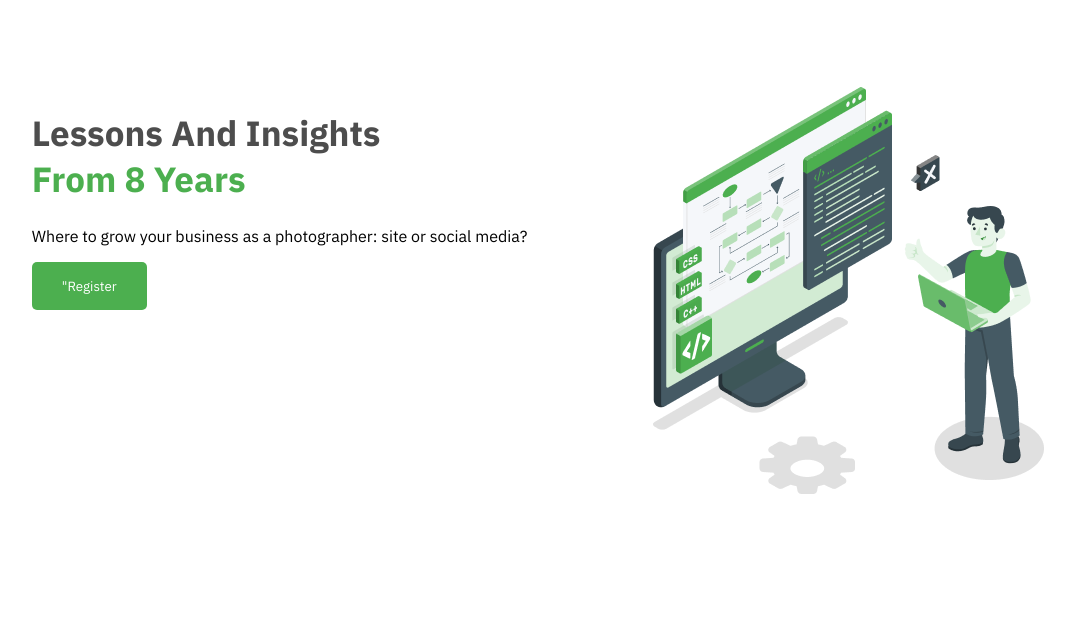
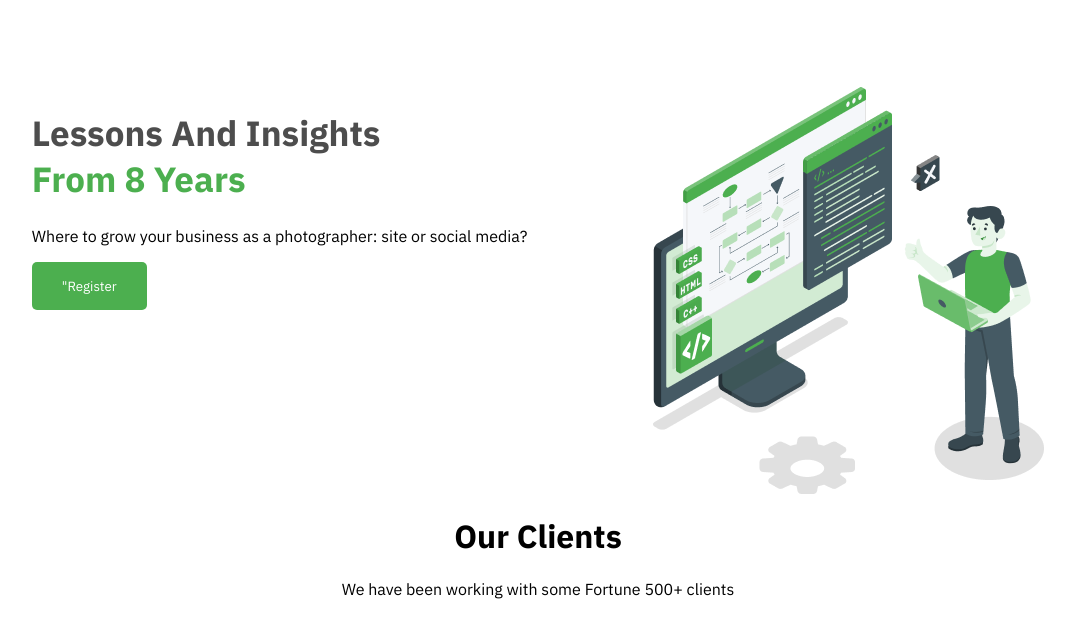
Before and after one commit to Abolaji2K21/MyHTML_PROJECT, a plain HTML site: page index.html in a window 1280 px wide. Shown: the part 100-738 px from the top of the page, without its empty margins (102-1177 px from the left). Drawn offline with Linux system fonts and the light colour scheme.

Commit message:
PenWantToDesign

```diff
--- a/index.css
+++ b/index.css
@@ -28,8 +28,16 @@
     color: #4d4d4d;
     font-size:35px;
     font-weight:bolder;
-
-
-
+}
+.sub-hero-section > div > h1{
+    display: flex;
+    justify-content: center;
+    align-items: center;
 
 }
+.sub-hero-section > div > p{
+    display: flex;
+    justify-content: center;
+    align-items: center;
+
+}
--- a/index.html
+++ b/index.html
@@ -44,8 +44,18 @@
                 <button style="color: #ffffff; background: #4caf4f; border: none ; border-radius: 5px; padding: 15px 30px"> "Register </button>
             </div>
             <img src=" /asset/Illustration.png">
+
         </div>
+
+    <div class="sub-hero-section">
+        <div>
+            <h1> Our Clients <span style="color: #4caf4f; display: block"> </span></h1>
+            <p> We have been working with some Fortune 500+ clients </p>
+
+        </div>
+    </div>
 </div>
+
 
 </body>
 </html>
```
Also changed, not shown: asset/img.png (added).
